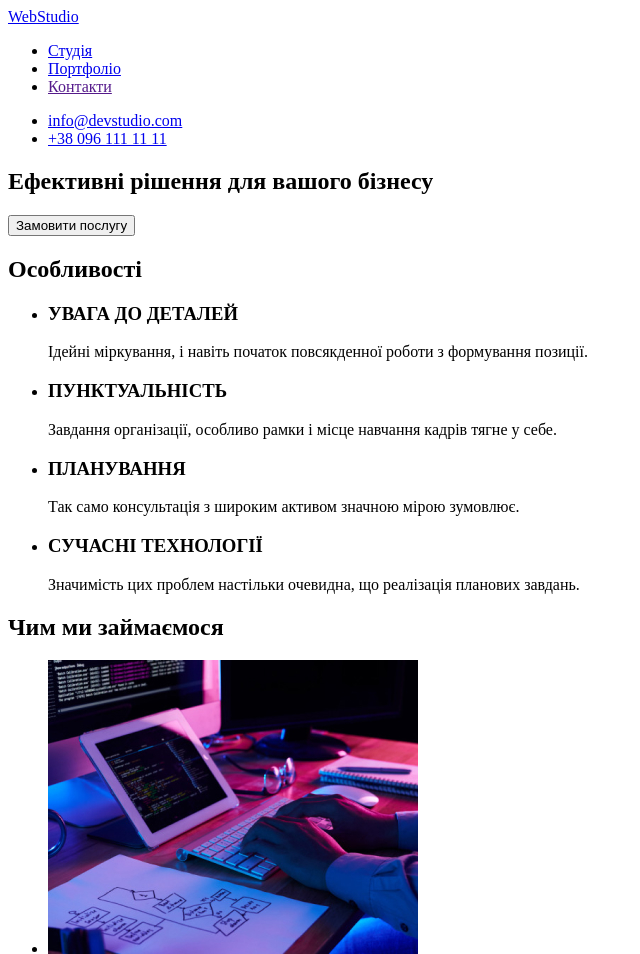
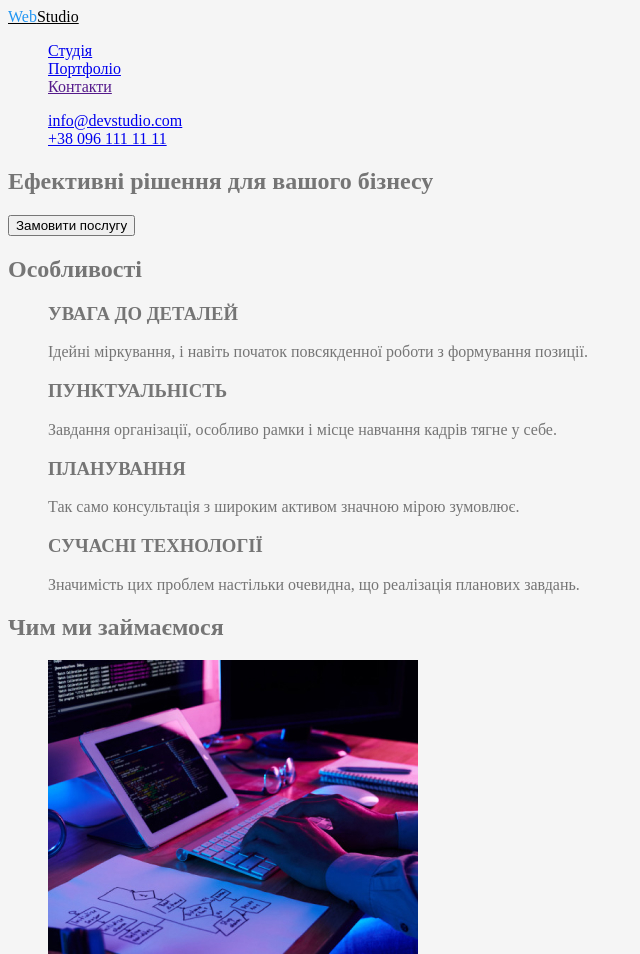
Before and after one commit to schapowalenko/goit-markup-hw-02, a plain HTML site: page index.html in a window 1280 px wide. Shown: the top 954 px of the page, without its empty margins (0-640 px from the left). Drawn offline with Linux system fonts and the light colour scheme.

Commit message:
add logo styles

```diff
--- a/css/styles.css
+++ b/css/styles.css
@@ -0,0 +1,28 @@
+  /* Колір */
+          /* лого  #000000 чорний    #2196F3 синій */
+          /* Білий  #FFFFFF */
+          /* Загальний текст #FFFFFF */
+          /* опис   #757575 */
+          /* підвал rgba(255, 255, 255, 0.6) */
+          /* фон1    #F5F5F5 */
+          /* фон2   #2F303A */
+          /* фон3   #F5F4FA */
+/*видалити крапки списка  */
+ul{
+    list-style: none;
+}
+
+.page{
+    background-color: #F5F5F5;
+    color: #757575;
+    }
+/* стиль навігації */
+.logo{
+    color: #000000;
+
+    }
+
+.logo-style{
+    color: #2196F3;
+
+}
--- a/index.html
+++ b/index.html
@@ -5,12 +5,13 @@
     <meta http-equiv="X-UA-Compatible" content="IE=edge">
     <meta name="viewport" content="width=device-width, initial-scale=1.0">
     <title>Document</title>
+    <link rel="stylesheet" href="./css/styles.css">
 </head>
-<body>
+<body class="page">
     <!-- Верхня лінія -->
     <header>
         <nav>
-         <a href="./index.html">WebStudio</a>
+        <a href="./index.html" class="logo"><span class="logo-style">Web</span>Studio</a>
          <ul>
             <li><a href="./index.html">Студія</a></li>
             <li><a href="./portfolio.html">Портфоліо</a></li>
@@ -99,7 +100,7 @@
 
     <!-- Підвал -->
     <footer>
-        <a href="./index.html">WebStudio</a>
+        <a href="./index.html" class="logo"><span class="logo-style">Web</span>Studio</a>
         <address>м. Київ, пр-т Лесі Українки, 26</address>
         <ul>
             <li><a href="mailto:info@devstudio.com">info@devstudio.com</a></li>
```
Also changed, not shown: portfolio.html (+4 -3 lines).
